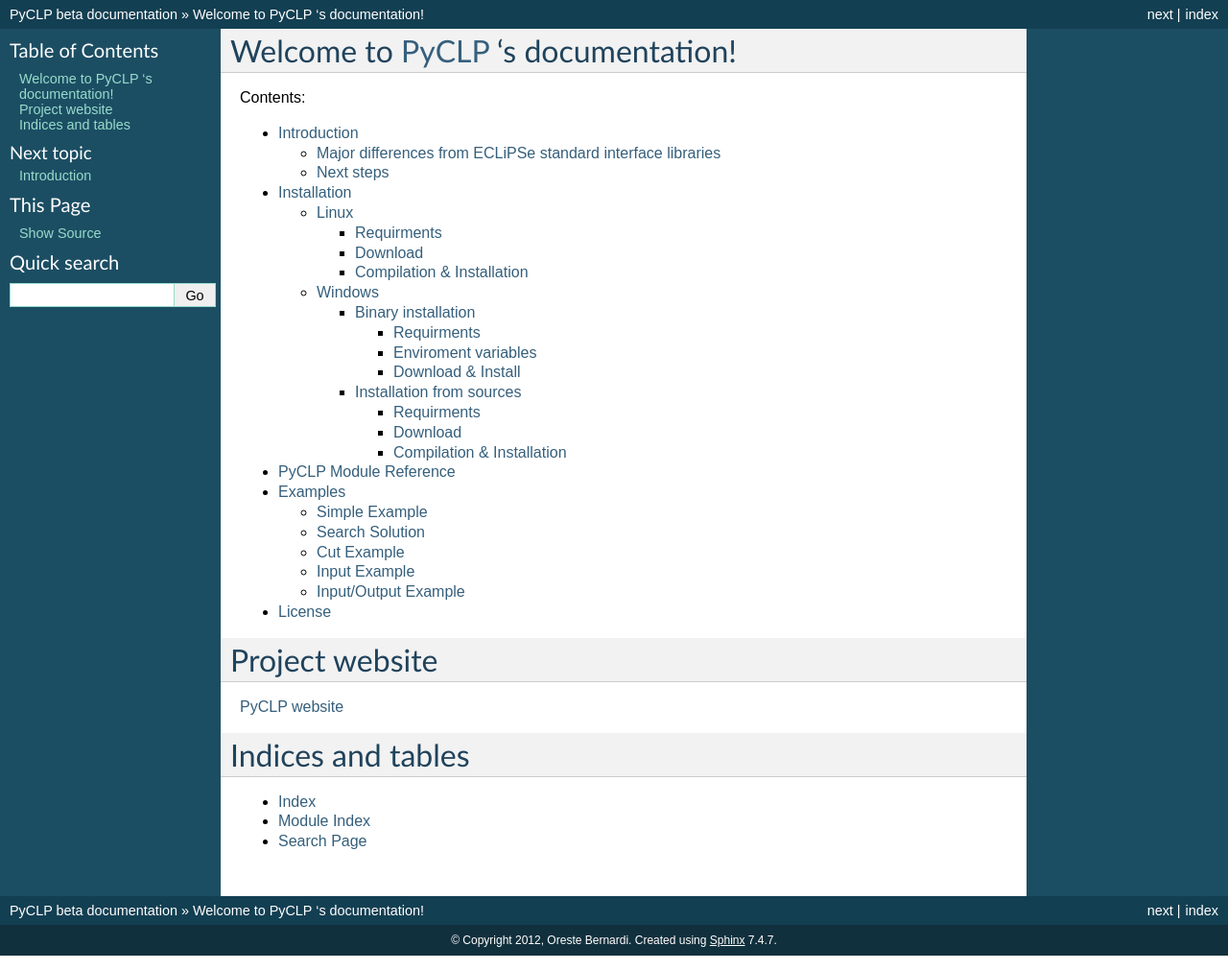
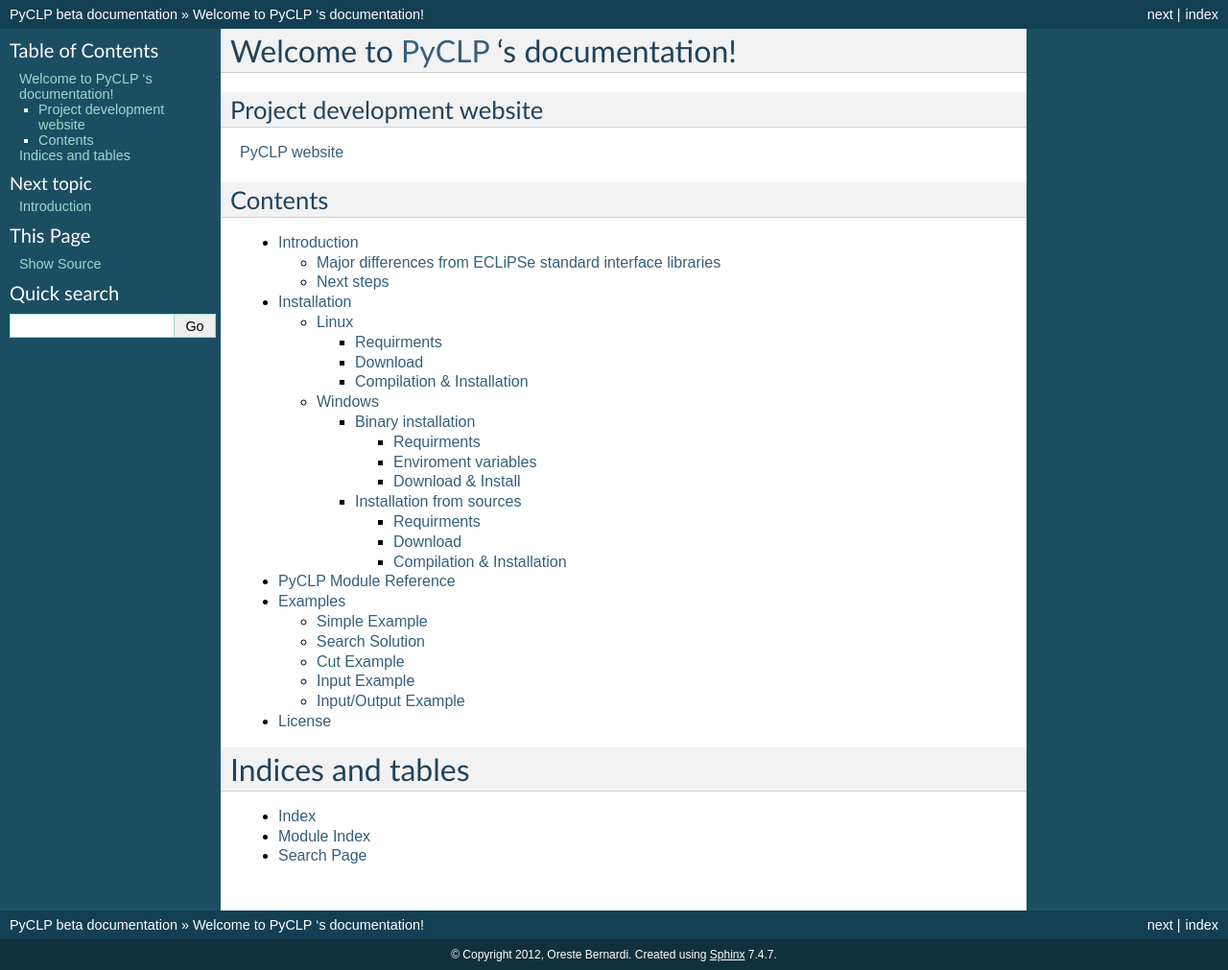
Before and after one commit to BackupTheBerlios/pyclp-svn, a Sphinx documentation site: the page built from trunk/pyclp/doc/index.rst, in a window 1280 px wide. Shown: the whole page at 96% size. Built offline with Sphinx 7.4.7, drawn with Linux system fonts in a browser that asks for light colours; some of the changed lines change nothing that is shown.

Commit message:
Updated documentation

```diff
--- a/trunk/pyclp/doc/conf.py
+++ b/trunk/pyclp/doc/conf.py
@@ -49,7 +49,7 @@
 # built documents.
 #
 # The short X.Y version.
-version = '0.1'
+version = '0.2'
 # The full version, including alpha/beta/rc tags.
 release = 'beta'
 
--- a/trunk/pyclp/doc/index.rst
+++ b/trunk/pyclp/doc/index.rst
@@ -6,8 +6,14 @@
 Welcome to `PyCLP <http://developer.berlios.de/projects/pyclp/>`_ 's documentation!
 ###################################################################################
 
-Contents:
+Project development website
+***************************
 
+`PyCLP website <http://developer.berlios.de/projects/pyclp/>`_
+
+
+Contents
+********
 .. toctree::
    :maxdepth: 4
 
@@ -22,10 +28,7 @@
    license
 
 
-Project website
-###############
 
-`PyCLP website <http://developer.berlios.de/projects/pyclp/>`_
 
 
 Indices and tables
```
